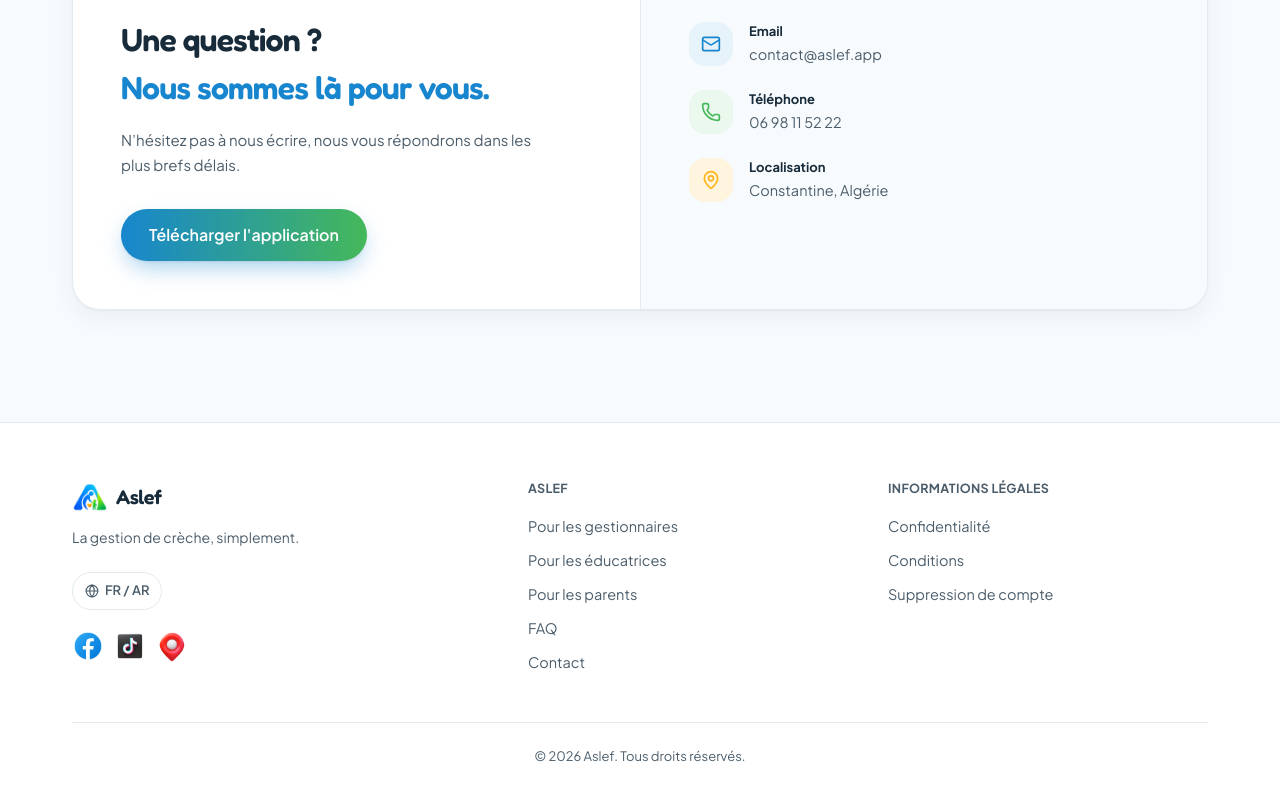
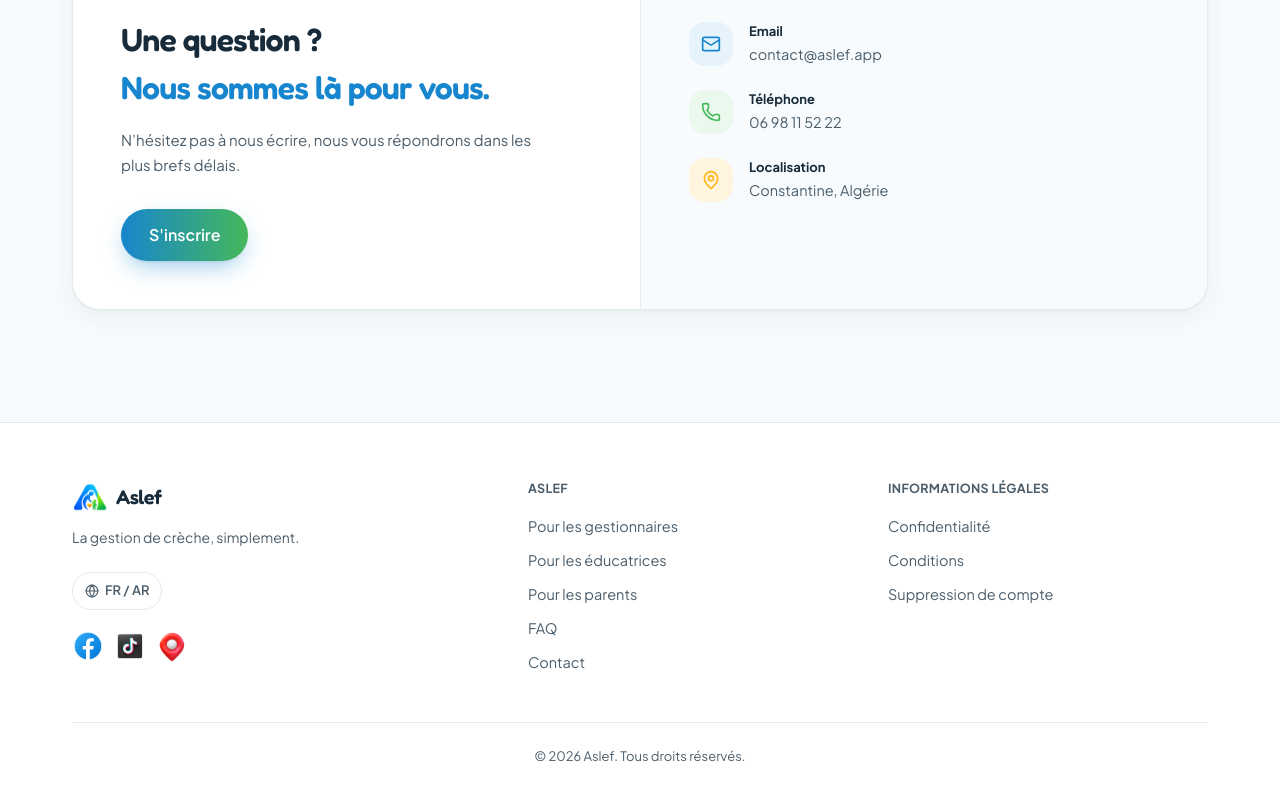
Before and after one commit to fouad-chadi/aslef-landing, a React (Vite) app: page / in a window 1280 px wide. Shown: the part 6365-7165 px from the top of the page. Built offline with nearby package versions, Linux system fonts and the light colour scheme.

Commit message:
Change contact section CTA from app download to S'inscrire
Co-Authored-By: Claude Sonnet 5 <noreply@anthropic.com>

```diff
--- a/src/components/FinalCTA.tsx
+++ b/src/components/FinalCTA.tsx
@@ -2,7 +2,6 @@ import { motion } from 'framer-motion';
 import { Mail, Phone, MapPin } from 'lucide-react';
 import { useLanguage } from '../context/LanguageContext';
 import { Container, Section } from './ui/Container';
-import { APP_DOWNLOAD_URL } from '../lib/links';
 import { Button } from './ui/Button';
 import { fadeInUp, staggerContainer, viewportOnce } from '../lib/motion';
 import type { TranslationKey } from '../i18n/fr';
@@ -44,8 +43,8 @@ export function FinalCTA() {
                 {t('contact.sub')}
               </motion.p>
               <motion.div variants={fadeInUp} className="mt-8">
-                <Button as="a" href={APP_DOWNLOAD_URL} size="lg">
-                  {t('cta.primary')}
+                <Button as="a" href="/inscription" size="lg">
+                  {t('nav.register')}
                 </Button>
               </motion.div>
             </div>
```
